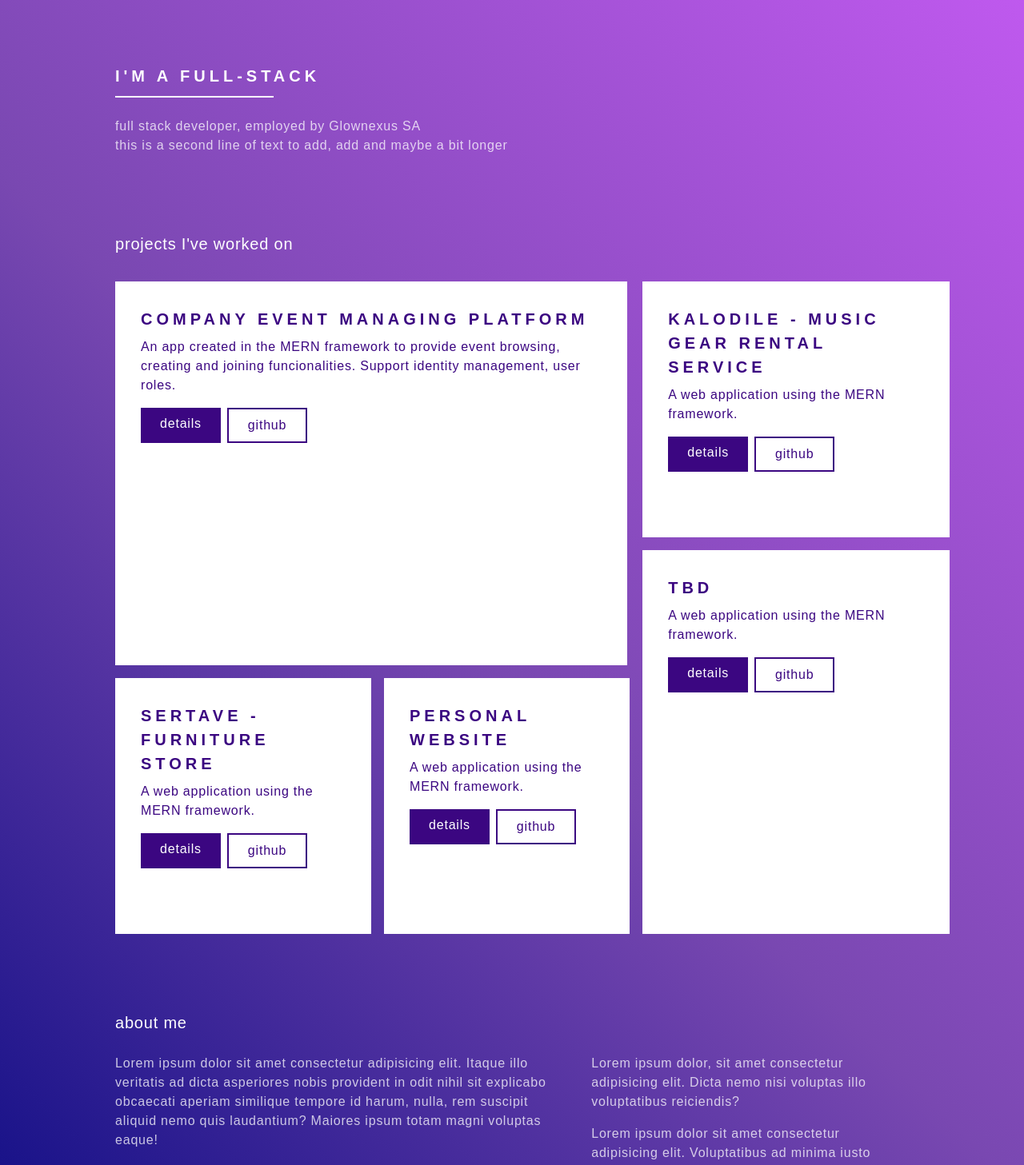
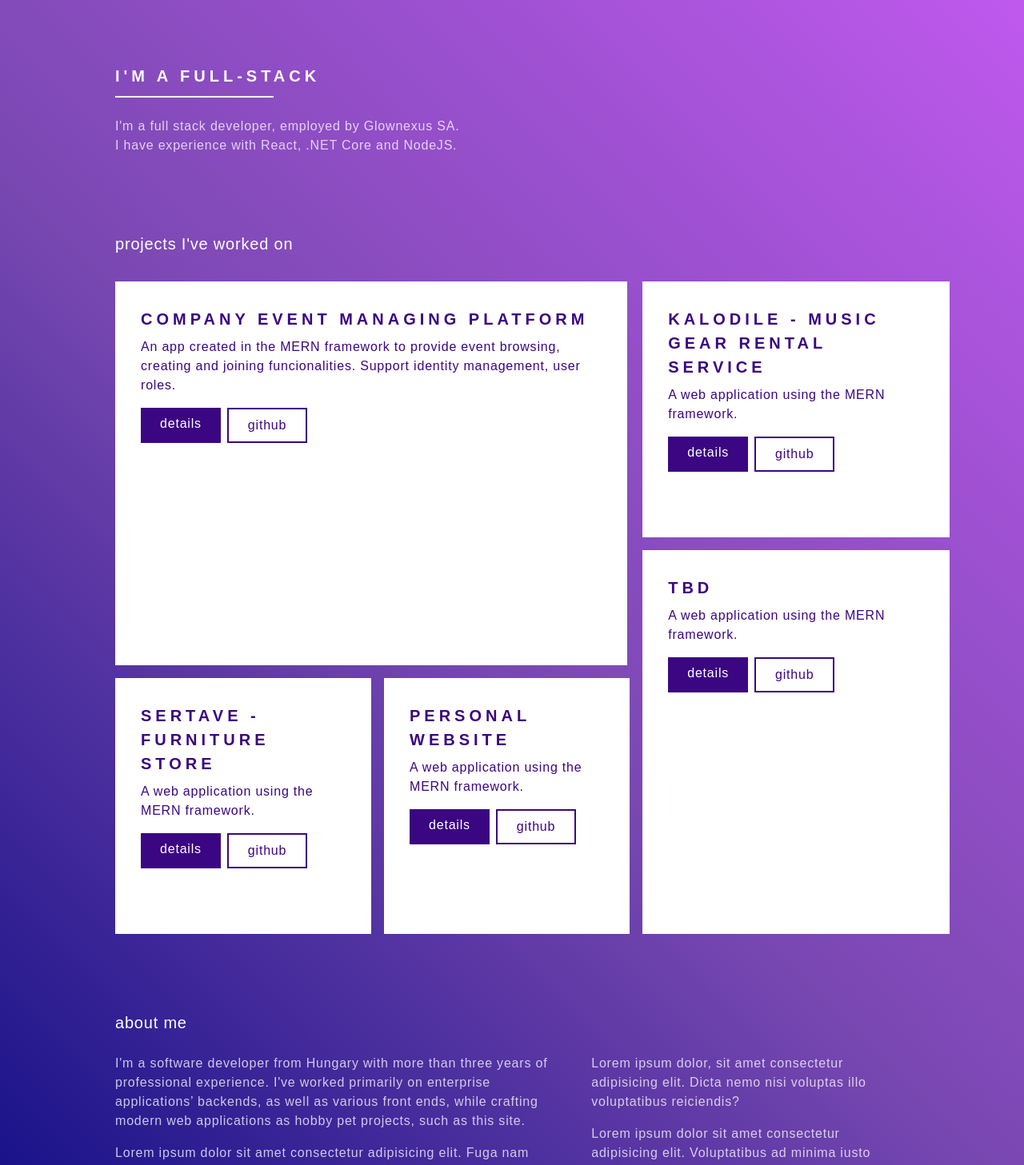
Before and after one commit to danielagg/personal-website-ts, a React (Create React App) app: page / in a window 1280 px wide. Shown: the top 1457 px of the page at 80% size. Built offline with nearby package versions, Linux system fonts and the light colour scheme.

Commit message:
Replaced a few placeholder texts

```diff
--- a/src/components/About/About.tsx
+++ b/src/components/About/About.tsx
@@ -10,11 +10,11 @@ const About = () => {
       <div className="mt-6 flex font-raleway text-white">
         <div className="opacity-75 w-3/5 pr-12">
           <p>
-            Lorem ipsum dolor sit amet consectetur adipisicing elit. Itaque illo
-            veritatis ad dicta asperiores nobis provident in odit nihil sit
-            explicabo obcaecati aperiam similique tempore id harum, nulla, rem
-            suscipit aliquid nemo quis laudantium? Maiores ipsum totam magni
-            voluptas eaque!
+            I'm a software developer from Hungary with more than three years of
+            professional experience. I've worked primarily on enterprise
+            applications’ backends, as well as various front ends, while
+            crafting modern web applications as hobby pet projects, such as this
+            site.
           </p>
           <p className="mt-4">
             Lorem ipsum dolor sit amet consectetur adipisicing elit. Fuga nam
@@ -33,7 +33,7 @@ const About = () => {
             Lorem ipsum dolor sit amet consectetur adipisicing elit.
             Voluptatibus ad minima iusto suscipit ab laudantium.
           </p>
-          <div className="mt-4">
+          <div className="mt-6">
             <Button
               caption="download cv (pdf)"
               variant={Variant.BlueBorderOnly}
--- a/src/components/Landing/Landing.tsx
+++ b/src/components/Landing/Landing.tsx
@@ -29,9 +29,9 @@ const Landing = () => {
 
       <hr className="bg-white w-1/5 border-0 mt-2" style={{ height: "2px" }} />
       <div className="text-white mt-6 opacity-75">
-        <p>full stack developer, employed by Glownexus SA</p>
+        <p>I'm a full stack developer, employed by Glownexus SA.</p>
         <p className="mt-2 lg:mt-0">
-          this is a second line of text to add, add and maybe a bit longer
+          I have experience with React, .NET Core and NodeJS.
         </p>
       </div>
     </div>
```
